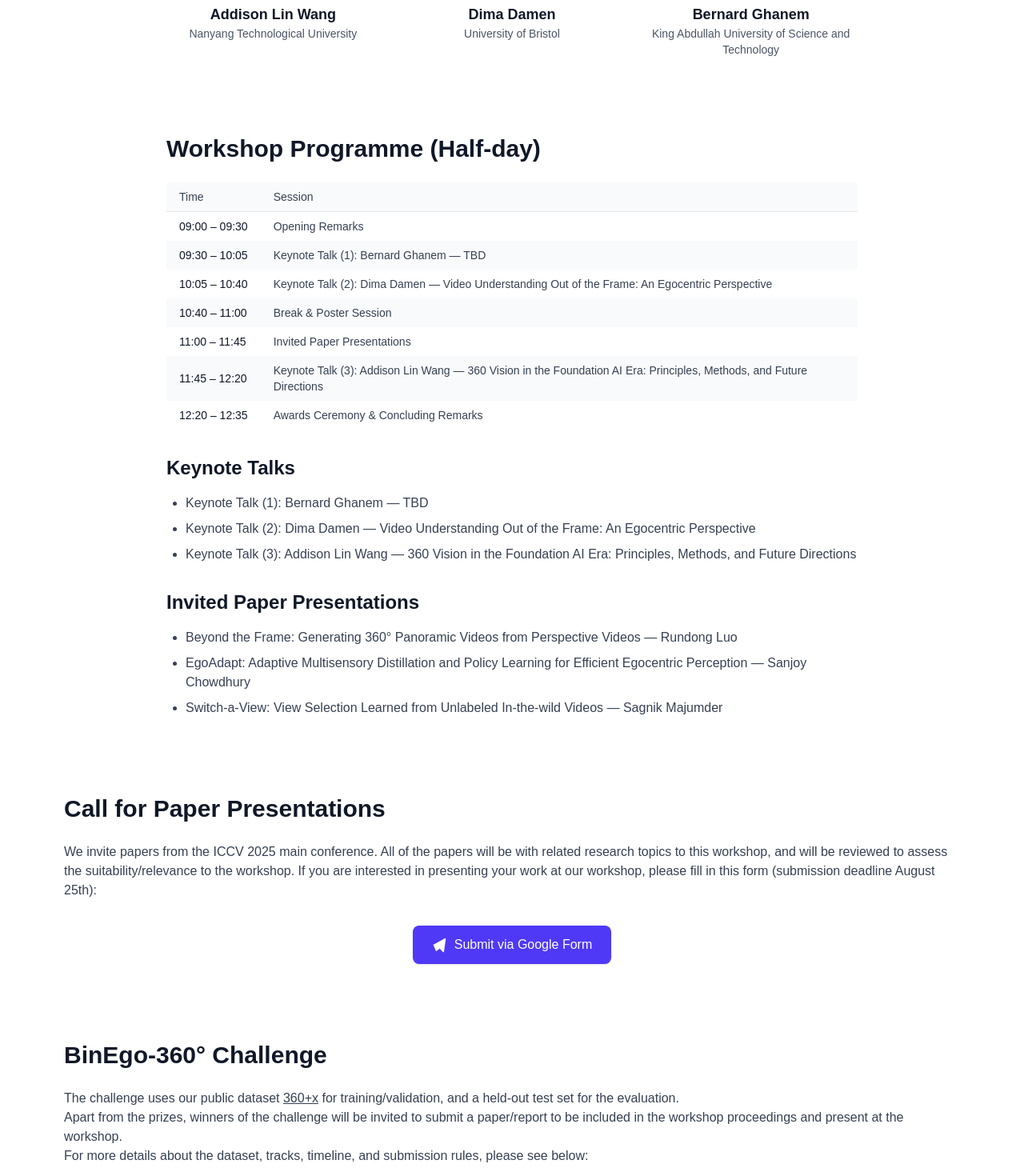
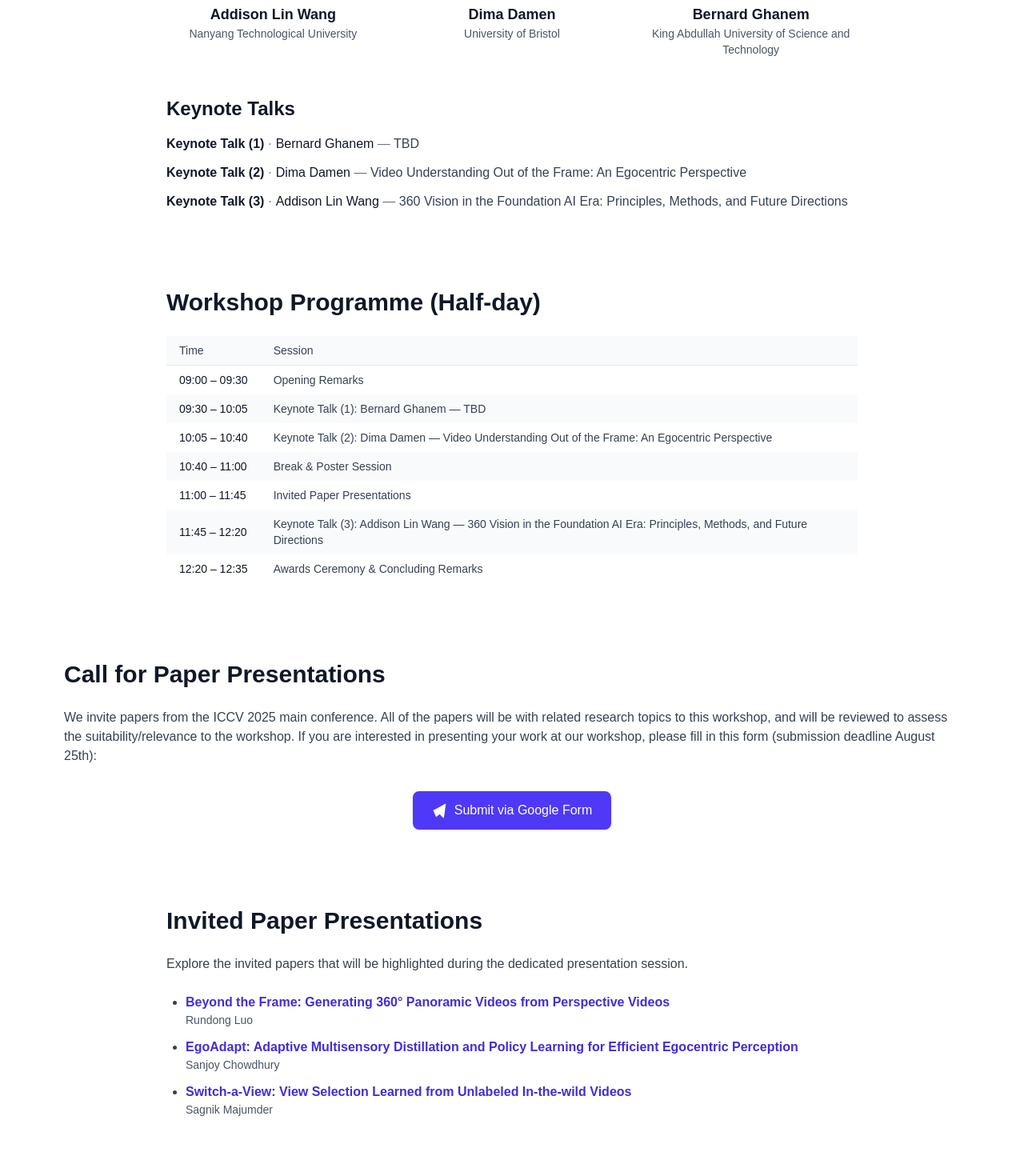
Before and after one commit to HenryQUQ/BinEgo-360, a Next.js app: page / in a window 1280 px wide. Shown: the part 1340-2810 px from the top of the page at 80% size. Built offline with nearby package versions, Linux system fonts and the light colour scheme.

Commit message:
Reorganize programme content sections

```diff
--- a/app/page.tsx
+++ b/app/page.tsx
@@ -141,16 +141,71 @@ const technical_organizers: Organizer[] = [
 ];
 
 
-const keynoteTalks = [
-    "Keynote Talk (1): Bernard Ghanem — TBD",
-    "Keynote Talk (2): Dima Damen — Video Understanding Out of the Frame: An Egocentric Perspective",
-    "Keynote Talk (3): Addison Lin Wang — 360 Vision in the Foundation AI Era: Principles, Methods, and Future Directions",
+interface KeynoteTalk {
+    label: string;
+    speaker: string;
+    title: string;
+}
+
+const keynoteTalks: KeynoteTalk[] = [
+    {
+        label: "Keynote Talk (1)",
+        speaker: "Bernard Ghanem",
+        title: "TBD",
+    },
+    {
+        label: "Keynote Talk (2)",
+        speaker: "Dima Damen",
+        title: "Video Understanding Out of the Frame: An Egocentric Perspective",
+    },
+    {
+        label: "Keynote Talk (3)",
+        speaker: "Addison Lin Wang",
+        title: "360 Vision in the Foundation AI Era: Principles, Methods, and Future Directions",
+    },
 ];
 
-const invitedPapers = [
-    "Beyond the Frame: Generating 360° Panoramic Videos from Perspective Videos — Rundong Luo",
-    "EgoAdapt: Adaptive Multisensory Distillation and Policy Learning for Efficient Egocentric Perception — Sanjoy Chowdhury",
-    "Switch-a-View: View Selection Learned from Unlabeled In-the-wild Videos — Sagnik Majumder",
+interface InvitedPaper {
+    title: string;
+    authors: string;
+    url: string;
+}
+
+const invitedPapers: InvitedPaper[] = [
+    {
+        title: "Beyond the Frame: Generating 360° Panoramic Videos from Perspective Videos",
+        authors: "Rundong Luo",
+        url: "https://openaccess.thecvf.com/content/CVPR2024/papers/Luo_Beyond_the_Frame_Generating_360_Panoramic_Videos_from_Perspective_Videos_CVPR_2024_paper.pdf",
+    },
+    {
+        title: "EgoAdapt: Adaptive Multisensory Distillation and Policy Learning for Efficient Egocentric Perception",
+        authors: "Sanjoy Chowdhury",
+        url: "https://openaccess.thecvf.com/content/CVPR2024/papers/Chowdhury_EgoAdapt_Adaptive_Multisensory_Distillation_and_Policy_Learning_for_Efficient_CVPR_2024_paper.pdf",
+    },
+    {
+        title: "Switch-a-View: View Selection Learned from Unlabeled In-the-wild Videos",
+        authors: "Sagnik Majumder",
+        url: "https://openaccess.thecvf.com/content/CVPR2024/papers/Majumder_Switch-a-View_View_Selection_Learned_from_Unlabeled_In-the-wild_Videos_CVPR_2024_paper.pdf",
+    },
+];
+
+const programmeSchedule: Array<[string, string]> = [
+    ["09:00 – 09:30", "Opening Remarks"],
+    [
+        "09:30 – 10:05",
+        `${keynoteTalks[0].label}: ${keynoteTalks[0].speaker} — ${keynoteTalks[0].title}`,
+    ],
+    [
+        "10:05 – 10:40",
+        `${keynoteTalks[1].label}: ${keynoteTalks[1].speaker} — ${keynoteTalks[1].title}`,
+    ],
+    ["10:40 – 11:00", "Break & Poster Session"],
+    ["11:00 – 11:45", "Invited Paper Presentations"],
+    [
+        "11:45 – 12:20",
+        `${keynoteTalks[2].label}: ${keynoteTalks[2].speaker} — ${keynoteTalks[2].title}`,
+    ],
+    ["12:20 – 12:35", "Awards Ceremony & Concluding Remarks"],
 ];
 
 
@@ -318,6 +373,20 @@ export default function Workshop() {
                             </div>
                         ))}
                     </div>
+                    <div className="mt-12 text-left text-gray-700">
+                        <h3 className="text-2xl font-semibold text-gray-900">Keynote Talks</h3>
+                        <ul className="mt-4 space-y-3">
+                            {keynoteTalks.map((talk) => (
+                                <li key={talk.label}>
+                                    <span className="font-semibold text-gray-900">{talk.label}</span>
+                                    <span className="text-gray-500"> · </span>
+                                    <span className="font-medium text-gray-900">{talk.speaker}</span>
+                                    <span className="text-gray-500"> — </span>
+                                    <span>{talk.title}</span>
+                                </li>
+                            ))}
+                        </ul>
+                    </div>
                 </section>
 
 
@@ -334,15 +403,7 @@ export default function Workshop() {
                             </tr>
                             </thead>
                             <tbody>
-                            {[
-                                ["09:00 – 09:30", "Opening Remarks"],
-                                ["09:30 – 10:05", "Keynote Talk (1): Bernard Ghanem — TBD"],
-                                ["10:05 – 10:40", "Keynote Talk (2): Dima Damen — Video Understanding Out of the Frame: An Egocentric Perspective"],
-                                ["10:40 – 11:00", "Break & Poster Session"],
-                                ["11:00 – 11:45", "Invited Paper Presentations"],
-                                ["11:45 – 12:20", "Keynote Talk (3): Addison Lin Wang — 360 Vision in the Foundation AI Era: Principles, Methods, and Future Directions"],
-                                ["12:20 – 12:35", "Awards Ceremony & Concluding Remarks"],
-                            ].map(([time, event], i) => (
+                            {programmeSchedule.map(([time, event], i) => (
                                 <tr key={i} className="odd:bg-white even:bg-gray-50">
                                     <td className="whitespace-nowrap px-4 py-2 font-medium text-gray-900">{time}</td>
                                     <td className="px-4 py-2">{event}</td>
@@ -350,24 +411,6 @@ export default function Workshop() {
                             ))}
                             </tbody>
                         </table>
-                    </div>
-                    <div className="mt-8 space-y-8 text-gray-700">
-                        <div>
-                            <h3 className="text-2xl font-semibold text-gray-900">Keynote Talks</h3>
-                            <ul className="mt-4 space-y-2 list-disc pl-6">
-                                {keynoteTalks.map((talk) => (
-                                    <li key={talk}>{talk}</li>
-                                ))}
-                            </ul>
-                        </div>
-                        <div>
-                            <h3 className="text-2xl font-semibold text-gray-900">Invited Paper Presentations</h3>
-                            <ul className="mt-4 space-y-2 list-disc pl-6">
-                                {invitedPapers.map((paper) => (
-                                    <li key={paper}>{paper}</li>
-                                ))}
-                            </ul>
-                        </div>
                     </div>
                 </section>
 
@@ -394,6 +437,29 @@ export default function Workshop() {
                             Submit via&nbsp;Google&nbsp;Form
                         </a>
                     </div>
+                </section>
+
+                {/* ───────────────────────────────── Invited Paper Presentations ───────────────────────────────── */}
+                <section id="invited-papers" className="mx-auto mt-24 max-w-4xl px-4 text-gray-700">
+                    <h2 className="text-3xl font-bold text-gray-900">Invited Paper Presentations</h2>
+                    <p className="mt-6">
+                        Explore the invited papers that will be highlighted during the dedicated presentation session.
+                    </p>
+                    <ul className="mt-6 list-disc space-y-3 pl-6">
+                        {invitedPapers.map((paper) => (
+                            <li key={paper.title}>
+                                <a
+                                    href={paper.url}
+                                    target="_blank"
+                                    rel="noreferrer"
+                                    className="font-semibold text-indigo-700 hover:text-indigo-900 hover:underline"
+                                >
+                                    {paper.title}
+                                </a>
+                                <span className="block text-sm text-gray-600">{paper.authors}</span>
+                            </li>
+                        ))}
+                    </ul>
                 </section>
 
                 {/* ───────────────────────────────── Challenge ───────────── */}
```
